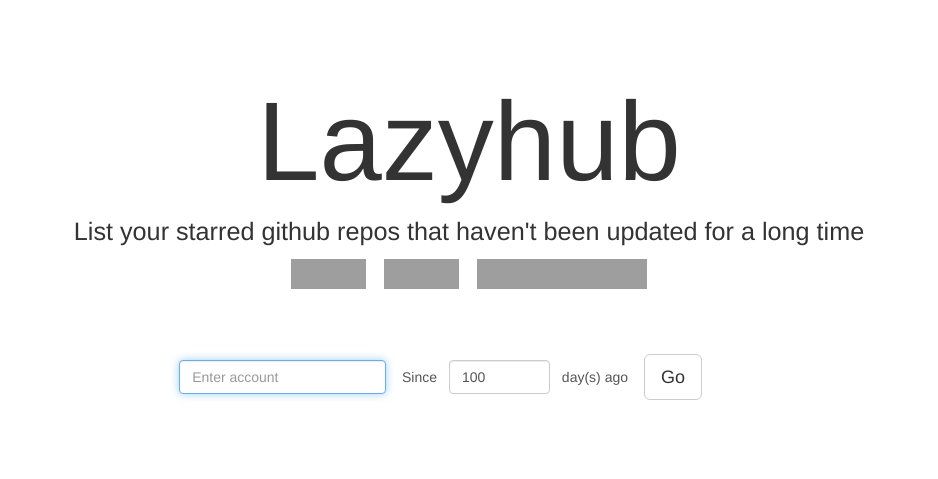
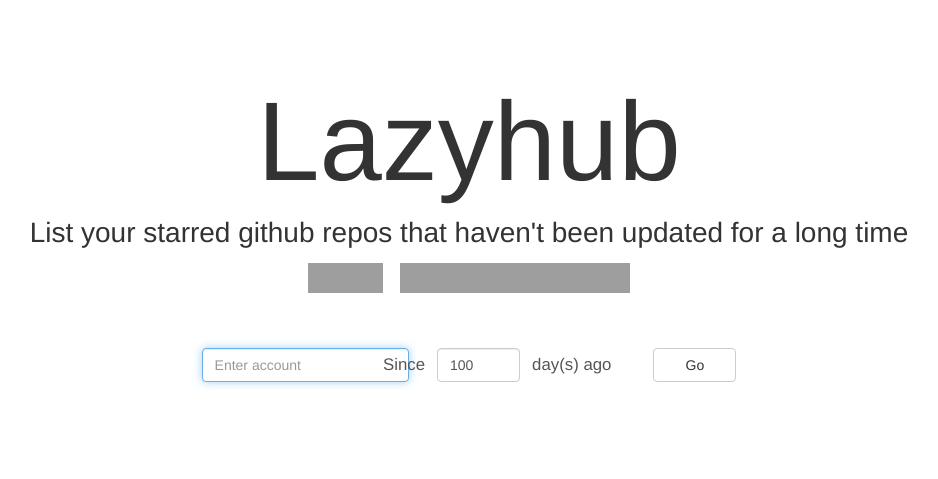
Before and after one commit to carlcarl/lazyhub, a Django app: template lazyhub/templates/lazyhub/index.html in a window 1280 px wide. Shown: the top 479 px of the page, without its empty margins (171-1109 px from the left). Run offline with Django 3.2, Linux system fonts and the light colour scheme; the template is opened without the code that fills it, so the values that code supplies are empty; some libraries are stand-ins or nearby versions; grey boxes are pictures that could not be loaded.

Commit message:
More responsive, fix #2

```diff
--- a/lazyhub/static/css/style.css
+++ b/lazyhub/static/css/style.css
@@ -1,15 +1,5 @@
-
-h1 {
-	font-size: 8em;
-	/* font-size: 80px; */
-}
-
 #content {
 	text-align: center;
-}
-
-#tagline {
-	font-size: 1.8em;
 }
 
 .github-button {
@@ -17,14 +7,14 @@ h1 {
 }
 
 #github-form {
-	padding-top: 60px;
-	padding-bottom: 60px;
-	/* text-align: center; */
+	padding-top: 50px;
+	padding-bottom: 30px;
 }
 
 .input-group-simple, .has-error .input-group-addon {
 	border: none;
 	background-color: inherit;
+	font-size: 1.2em;
 }
 
 #days {
@@ -40,12 +30,46 @@ h1 {
 }
 
 #loading {
-	/* display: inline-block; */
 	display: inline-block;
-	margin-left: 10px;
+	margin-top: 20px;
 }
 
 #loading.hidden {
 	display: inline-block;
 	visibility: hidden;
 }
+
+@media(max-width:767px) {
+	h1 {
+		font-size: 5em;
+	}
+	#tagline {
+		font-size: 1.8em;
+	}
+
+	/*
+	 * Because the animation make the repo table
+	 * show incorrectly with small device,
+	 * here I just remove the animation as a workaround
+	 */
+	#repo-table tr{
+		-webkit-animation-name: none;
+		animation: none;
+	}
+
+}
+@media(min-width:768px) {
+	h1 {
+		font-size: 8em;
+	}
+	#tagline {
+		font-size: 2em;
+	}
+	#repo-table {
+		font-size: 1.2em;
+	}
+}
+@media(min-width:992px) {
+}
+@media(min-width:1200px) {
+}
--- a/lazyhub/static/js/lazyhub.js
+++ b/lazyhub/static/js/lazyhub.js
@@ -3,16 +3,19 @@
 /*global $, jQuery, alert, console*/
 $(document).ready(function () {
     "use strict";
-    /*
+/*
     var i, tableRow, tableHead;
-    tableHead = $('<tr><th>#</th><th>Repo</th><th>Last updated time</tr>');
+    tableHead = $('<thead><tr><th>#</th><th>Repo</th><th>Last updated time</th></tr></thead>');
     $('#repo-table').html(tableHead);
     for (i = 0; i < 10; i += 1) {
-        tableRow = $('<tr><td>' + (i + 1) + '</td><td><a>123</a></td><td>456</td></tr>');
+        tableRow = $('<tr><td>' + (i + 1) + '</td><td>aaaaaaaaaaaaaaaaaaaaaaaapython-recsys/benchy</td><td>2013-03-22T16:48:58aaaa</td></tr>');
         $('#repo-table').append(tableRow);
-        tableRow.addClass('animated fadeInDown');
+        if ($(window).width() >= 768) {
+            tableRow.addClass('animated fadeInDown');
+        }
     }
-    */
+*/
+
     $('#github-form').on('submit', function (event) {
         $.ajax(
             {
@@ -43,7 +46,7 @@ $(document).ready(function () {
                 return;
             }
 
-            tableHead = $('<tr><th width="25%">#</th><th>Repo</th><th width="25%">Last updated time</tr>');
+            tableHead = $('<tr><th width="25%">#</th><th>Repo</th><th width="30%">Last updated time</tr>');
             $('#repo-table').html(tableHead);
             for (i = 0, len = data.data.length; i < len; i += 1) {
                 rowNum = $('<td>' + (i + 1) + '</td>');
@@ -52,11 +55,14 @@ $(document).ready(function () {
                 repoLink.prop('target', data.data[i].full_name);
                 repoLink.text(data.data[i].full_name);
                 rowRepo = $('<td></td>').append(repoLink);
-                rowDate = $('<td>' + data.data[i].pushed_at + '</td>');
+                rowDate = $('<td></td>');
+                rowDate.text(data.data[i].pushed_at);
                 tableRow = $('<tr></tr>');
                 tableRow.append(rowNum).append(rowRepo).append(rowDate);
                 $('#repo-table').append(tableRow);
-                tableRow.addClass('animated fadeInDown');
+                if ($(window).width() >= 768) {
+                    tableRow.addClass('animated fadeInDown');
+                }
             }
             console.log('Query success');
         }).fail(function () {
--- a/lazyhub/templates/lazyhub/index.html
+++ b/lazyhub/templates/lazyhub/index.html
@@ -10,35 +10,49 @@
 
 <h1>Lazyhub</h1>
 <p id="tagline">
-List your starred github repos that haven't been updated for a long time<br>
+<span class="hidden-xs">List your starred github repos that haven't been updated for a long time</span>
+<span class="visible-xs">Show the lazy github repos you starred</span>
 </p>
-<iframe class="github-button" src="http://ghbtns.com/github-btn.html?user=carlcarl&repo=lazyhub&type=watch&size=large"
-  allowtransparency="true" frameborder="0" scrolling="0" width="75" height="30"></iframe>
-<iframe class="github-button" src="http://ghbtns.com/github-btn.html?user=carlcarl&repo=lazyhub&type=fork&size=large"
-  allowtransparency="true" frameborder="0" scrolling="0" width="75" height="30"></iframe>
-<iframe class="github-button" src="http://ghbtns.com/github-btn.html?user=carlcarl&type=follow&count=true&size=large"
-  allowtransparency="true" frameborder="0" scrolling="0" width="170" height="30"></iframe>
+	<!--
+	<iframe class="github-button" src="http://ghbtns.com/github-btn.html?user=carlcarl&repo=lazyhub&type=fork&size=large"
+		allowtransparency="true" frameborder="0" scrolling="0" width="75" height="30"></iframe>
+	-->
+<div class="hidden-xs">
+	<iframe class="github-button" src="http://ghbtns.com/github-btn.html?user=carlcarl&repo=lazyhub&type=watch&size=large"
+		allowtransparency="true" frameborder="0" scrolling="0" width="75" height="30"></iframe>
+	<iframe class="github-button" src="http://ghbtns.com/github-btn.html?user=carlcarl&type=follow&count=true&size=large"
+		allowtransparency="true" frameborder="0" scrolling="0" width="230" height="30"></iframe>
+</div>
 
-<div class="col-md-10 col-md-offset-1">
+<div class="visible-xs">
+	<iframe class="github-button" src="http://ghbtns.com/github-btn.html?user=carlcarl&repo=lazyhub&type=watch&size=large"
+		allowtransparency="true" frameborder="0" scrolling="0" width="75" height="30"></iframe>
+	<iframe class="github-button" src="http://ghbtns.com/github-btn.html?user=carlcarl&type=follow&size=large"
+		allowtransparency="true" frameborder="0" scrolling="0" width="170" height="30"></iframe>
+</div>
+
+<div class="col-md-8 col-md-offset-2 col-lg-8 col-lg-offset-2">
 	<form id="github-form" class="form-inline" name="github-form" role="form">
-		<div id="account-group" class="form-group">
-				<input id="account" name="account" class="form-control" type="text" placeholder="Enter account" autofocus>
+		<div id="account-group" class="form-group col-xs-12 col-sm-4 col-lg-3 col-lg-offset-1">
+			<label class="sr-only" for="account"></label>
+			<input id="account" name="account" class="form-control" type="text" placeholder="Enter account" autofocus>
 		</div>
-		<div id="days-group" class="form-group">
+		<div id="days-group" class="form-group col-xs-12 col-sm-6 col-lg-5">
 			{% csrf_token %}
-			<div class="input-group" style="width: 250px;">
+			<div class="input-group" style="/*width: 250px;*/">
 				<label class="sr-only" for="timedelta"></label>
 				<span class="input-group-addon input-group-simple">Since</span>
 				<input id="days" name="days" class="days form-control" type="text" placeholder="" value="100">
 				<span class="input-group-addon input-group-simple">day(s) ago</span>
 			</div>
 		</div>
-		<button id="submit" type="submit" class="btn btn-default btn-lg">Go</button>
-		<span id="loading" class="invisible"><img src="{% static "images/ajax-loader.gif" %}"></span>
+		<div id="submit-group" class="form-group col-xs-12 col-sm-2 col-lg-2">
+			<button id="submit" type="submit" class="btn btn-default btn-block">Go</button>
+		</div>
 	</form>
+	<div id="loading" class="col-lg-12 invisible"><img src="{% static "images/ajax-loader.gif" %}"></div>
 	<div class="table-responsive">
 		<table id="repo-table" class="table table-hover">
-
 		</table>
 	</div>
 </div>
--- a/lazyhub/templates/lazyhub/layout.html
+++ b/lazyhub/templates/lazyhub/layout.html
@@ -2,10 +2,15 @@
 <html lang="en">
 	<head>
 		<meta charset=utf-8">
+		<meta name="viewport" content="width=device-width, initial-scale=1.0">
 		<title></title>
-		{% load bootstrap3 %}
-		{% bootstrap_css %}
 		{% load staticfiles %}
+		{% if debug %}
+		<link rel="stylesheet" href="{% static "vendor/bootstrap3/css/bootstrap.min.css" %}">
+		{% else %}
+			{% load bootstrap3 %}
+			{% bootstrap_css %}
+		{% endif %}
 		<link rel="stylesheet" href="{% static "vendor/animate/animate.min.css" %}">
 		<link rel="stylesheet" href="{% static "css/style.css" %}">
 		<style>
@@ -33,12 +38,18 @@
 		-->
 		{% block bootstra3_content %}
 		<div class="row">
-			<div id="content" class="col-md-8 col-md-offset-2">
+			<div id="content" class="col-sm-10 col-sm-offset-1">
 				<h1>{% block title %}(no title){% endblock %}</h1>
 				{% block content %}(no content){% endblock %}
 			</div>
 		</div>
+		{% if debug %}
+		<script src="{% static "vendor/bootstrap3/js/jquery-1.10.2.min.js" %}"></script>
+		<script src="{% static "vendor/bootstrap3/js/bootstrap.min.js" %}"></script>
+		{% else %}
 		{% bootstrap_javascript jquery=True %}
+		{% endif %}
+
 		<script src="{% static "js/lazyhub.js" %}"></script>
 		{% endblock %}
 	</body>
```
